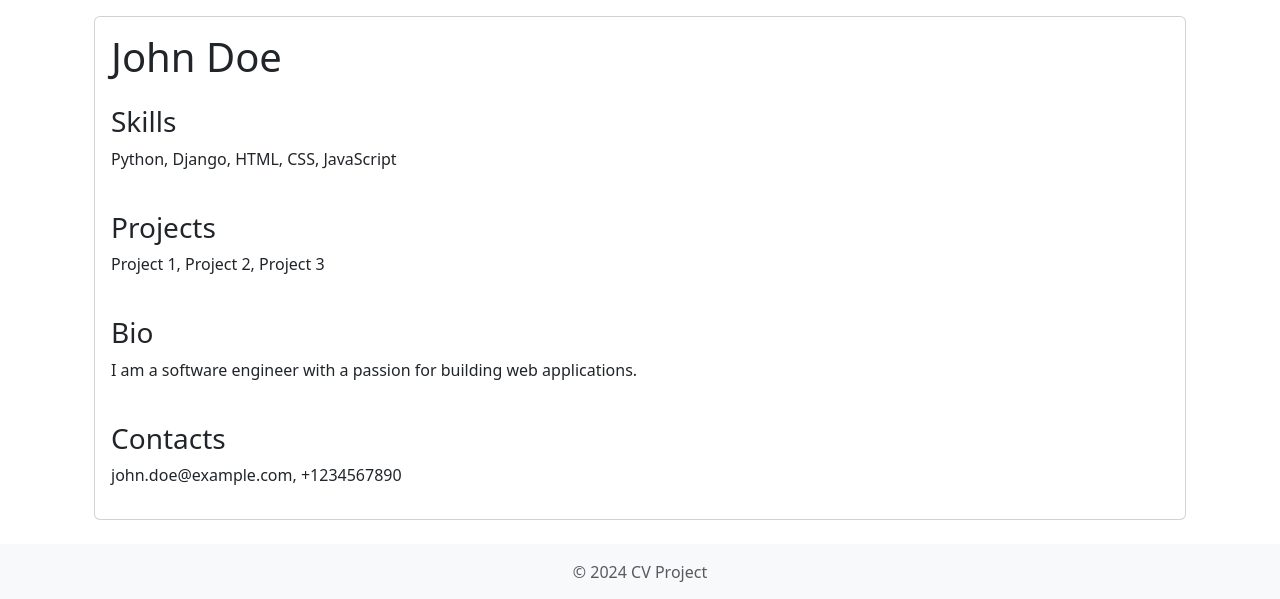
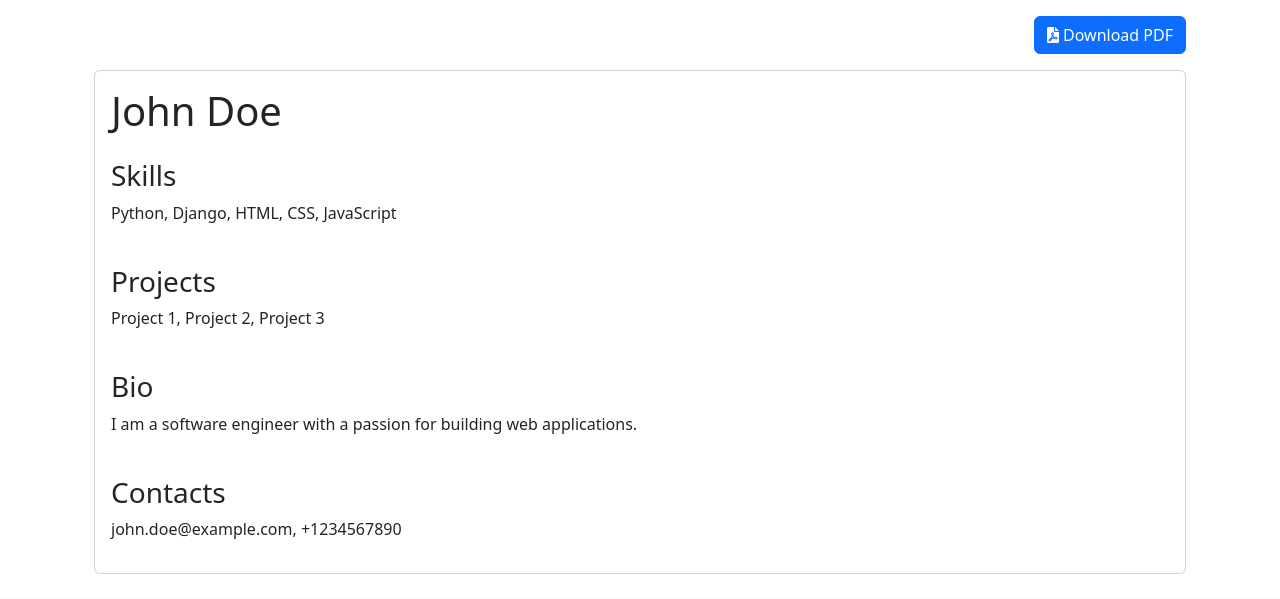
Before and after one commit to oleg-opalko/DTEAM-django-practical-test, a Django app: page /cv/1/ in a window 1280 px wide. Shown: the part 104-703 px from the top of the page. Run offline with Django 5.2, Linux system fonts and the light colour scheme; data comes from the database, SQL or seed files in the repository.

Commit message:
Finished task 2

```diff
--- a/main/templates/cv_detail.html
+++ b/main/templates/cv_detail.html
@@ -12,6 +12,11 @@
                     <li class="breadcrumb-item active" aria-current="page">{{ cv.first_name }} {{ cv.last_name }}</li>
                 </ol>
             </nav>
+            <div class="d-flex justify-content-end mb-3">
+                <a href="{% url 'cv_pdf' cv.id %}" class="btn btn-primary">
+                    <i class="fas fa-file-pdf"></i> Download PDF
+                </a>
+            </div>
         </div>
     </div>
 
--- a/main/urls.py
+++ b/main/urls.py
@@ -4,4 +4,5 @@ from . import views
 urlpatterns = [
     path('', views.index, name='index'),
     path('cv/<int:cv_id>/', views.cv_detail, name='cv_detail'),
+    path('cv/<int:cv_id>/pdf/', views.render_pdf_view, name='cv_pdf'),
 ]
--- a/main/views.py
+++ b/main/views.py
@@ -1,5 +1,9 @@
 from django.shortcuts import render, get_object_or_404
+from django.template.loader import get_template
+from django.http import HttpResponse
 from .models import CV
+import io
+from xhtml2pdf import pisa
 
 # Create your views here.
 
@@ -11,3 +15,24 @@ def index(request):
 def cv_detail(request, cv_id):
     cv = get_object_or_404(CV.objects.filter(id=cv_id))
     return render(request, 'cv_detail.html', {'cv': cv})
+
+def render_to_pdf(template_src, context_dict):
+    template = get_template(template_src)
+    html = template.render(context_dict)
+    result = io.BytesIO()
+    pdf = pisa.pisaDocument(io.BytesIO(html.encode("UTF-8")), result)
+    if not pdf.err:
+        return result.getvalue()
+    return None
+
+def render_pdf_view(request, cv_id):
+    cv = get_object_or_404(CV, id=cv_id)
+    context = {
+        'cv': cv
+    }
+    pdf = render_to_pdf('cv_pdf.html', context)
+    if pdf:
+        response = HttpResponse(pdf, content_type='application/pdf')
+        response['Content-Disposition'] = f'attachment; filename="{cv.first_name}_{cv.last_name}_CV.pdf"'
+        return response
+    return HttpResponse("Error generating PDF", status=500)
--- a/templates/base.html
+++ b/templates/base.html
@@ -5,6 +5,7 @@
     <meta name="viewport" content="width=device-width, initial-scale=1.0">
     <title>{% block title %}CV Project{% endblock %}</title>
     <link href="https://cdn.jsdelivr.net/npm/bootstrap@5.3.0/dist/css/bootstrap.min.css" rel="stylesheet">
+    <link href="https://cdnjs.cloudflare.com/ajax/libs/font-awesome/6.0.0/css/all.min.css" rel="stylesheet">
     {% block extra_css %}{% endblock %}
 </head>
 <body>
```
Also changed, not shown: main/templates/cv_pdf.html (added, +48 -0 lines).
